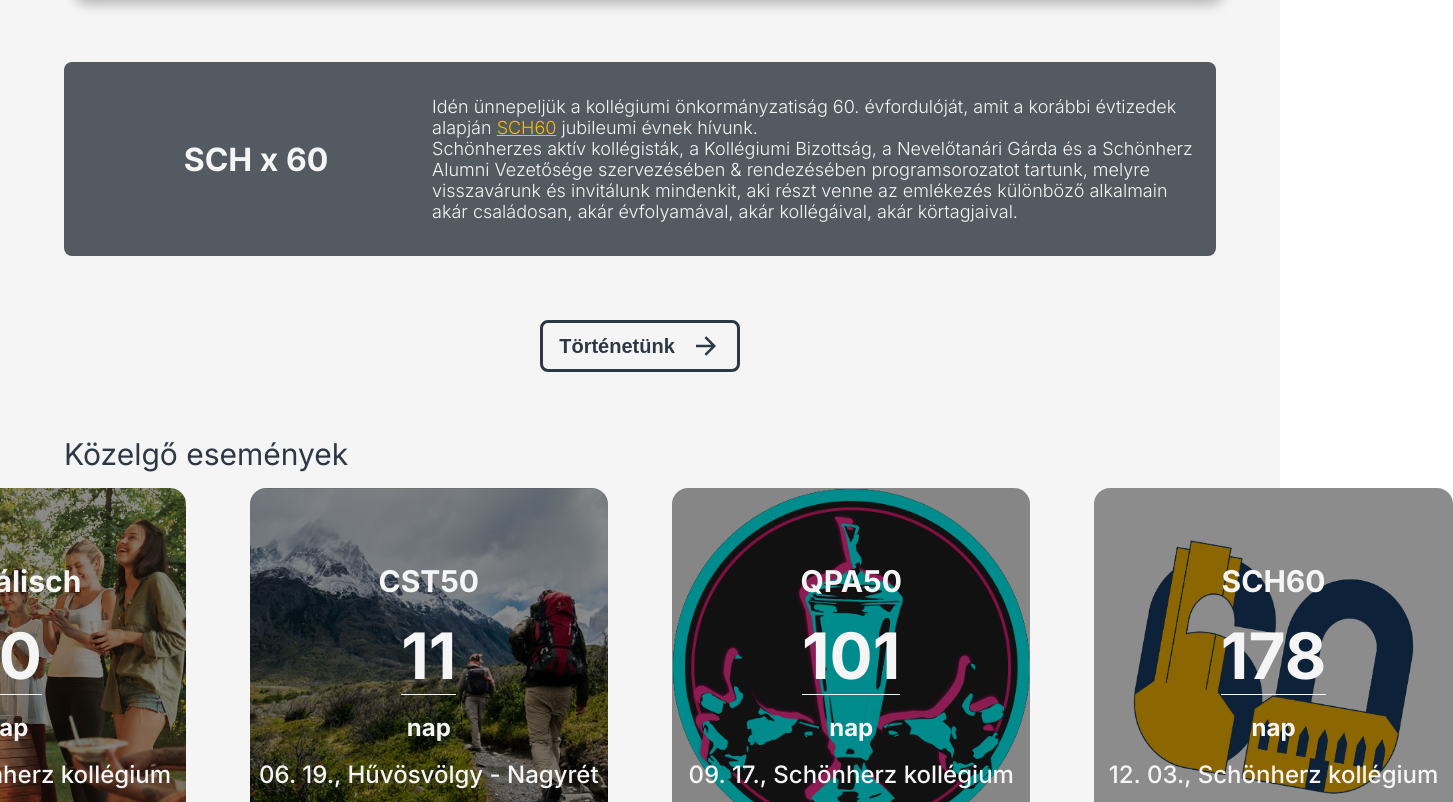
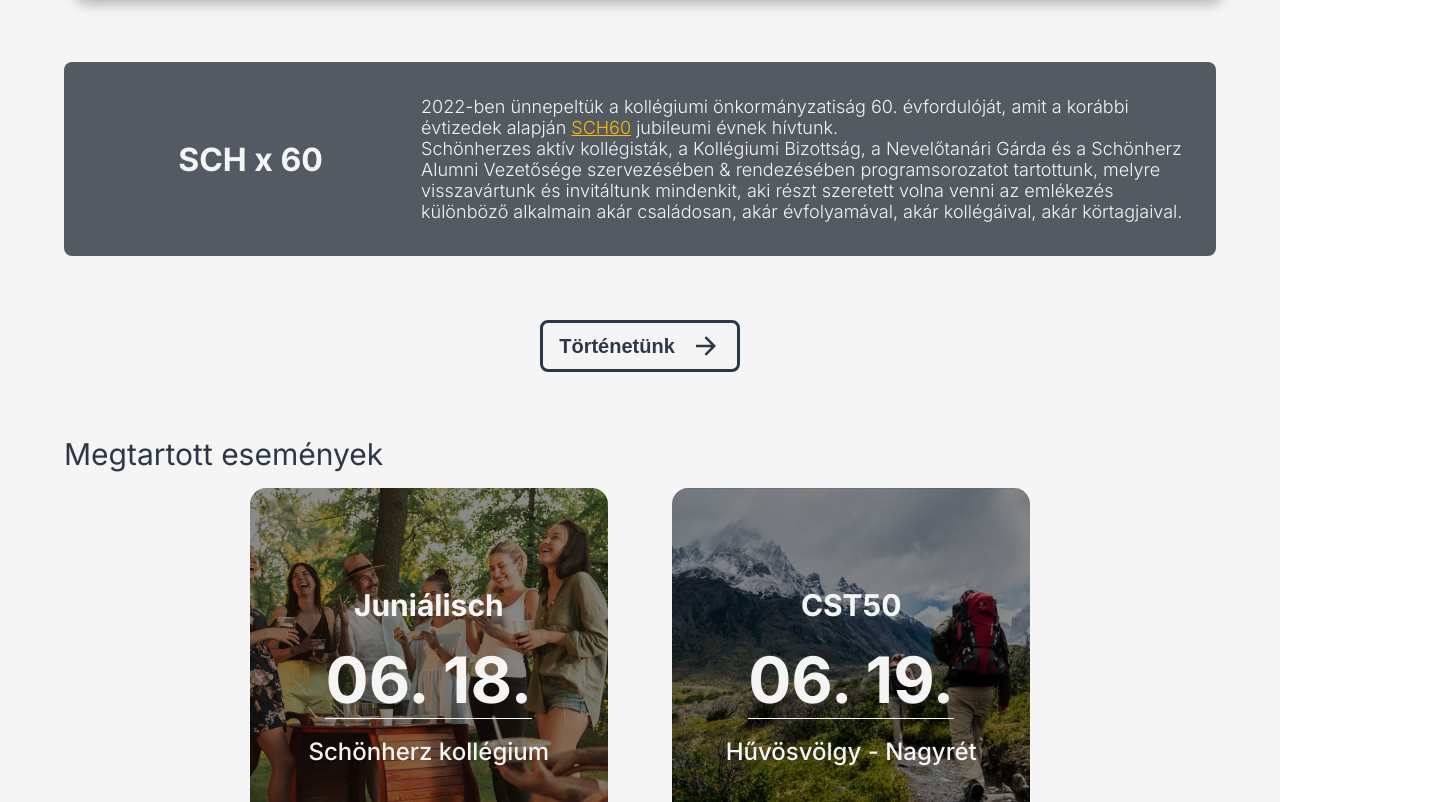
Before and after one commit to kir-dev/sch60, a React (Create React App) app: page / in a window 1280 px wide. Shown: the part 98-900 px from the top of the page, 1453 px wide, since content can reach past the window. Built offline with nearby package versions, Linux system fonts and the light colour scheme; the HTML template or start-up script is replaced by a standard one; a web font is replaced by a local one.

Commit message:
Added past tense to descriptions

```diff
--- a/src/components/elements/Tile.tsx
+++ b/src/components/elements/Tile.tsx
@@ -1,12 +1,12 @@
 import styled from "styled-components";
-import { breakpoints, colors, fontSize, spacing } from "../../utils/theme";
-import { EventType } from "../../utils/types";
-import { FunctionComponent } from "react";
-import { getTileText } from "../../utils/getDaysUntilFromDate";
-import { motion } from "framer-motion";
+import {breakpoints, colors, fontSize, spacing} from "../../utils/theme";
+import {EventType} from "../../utils/types";
+import {FunctionComponent} from "react";
+import {motion} from "framer-motion";
 
 export const TileLayout = styled.div`
   display: flex;
+  flex-wrap: wrap;
   align-items: center;
   justify-content: center;
   gap: 4em;
@@ -58,12 +58,6 @@ const DayCounterLabel = styled.p`
   border-bottom: 1px solid ${colors.themeLight};
 `;
 
-const DayLabel = styled.p`
-  margin: 5% 0 0 0;
-  font-weight: bold;
-  font-size: ${fontSize["2xl"]};
-`;
-
 const EventLocation = styled.p`
   margin: 5% 0 0 0;
   font-weight: 500;
@@ -99,16 +93,13 @@ export const Tile: FunctionComponent<TileProps> = ({ event }) => {
         whileTap={{ scale: 0.9 }}
       >
         <EventName>{event.name}</EventName>
-        <DayCounterLabel>{getTileText(event.date)}</DayCounterLabel>
-        <DayLabel>nap</DayLabel>
-        <EventLocation>
-          {typeof event.date === "string"
+        <DayCounterLabel>{typeof event.date === "string"
             ? event.date
             : event.date.toLocaleDateString("hu-HU", {
-                month: "2-digit",
-                day: "2-digit",
-              })}
-          , {event.location}
+              month: "2-digit",
+              day: "2-digit",
+            })}</DayCounterLabel>
+        <EventLocation>{event.location}
         </EventLocation>
       </TileWrapper>
     </a>
--- a/src/components/pages/AboutUs.tsx
+++ b/src/components/pages/AboutUs.tsx
@@ -14,15 +14,15 @@ const AboutUs: FunctionComponent = () => {
         <FirstSectionContent>
           <h1>Bemutatkozás</h1>
           <p>
-            Idén ünnepeljük a kollégiumi önkormányzatiság 60. évfordulóját, amit
-            a korábbi évtizedek alapján SCH60 jubileumi évnek hívunk.
+            Idén ünnepeltük a kollégiumi önkormányzatiság 60. évfordulóját, amit
+            a korábbi évtizedek alapján SCH60 jubileumi évnek hívtunk.
             <br />
-            Schönherzes aktív kollégisták, a Kollégiumi Bizottság, a
-            Nevelőtanári Gárda és a Schönherz Alumni Vezetősége szervezésében &
-            rendezésében programsorozatot tartunk, melyre visszavárunk és
-            invitálunk mindenkit, aki részt venne az emlékezés különböző
-            alkalmain akár családosan, akár évfolyamával, akár kollégáival, akár
-            körtagjaival.
+              Schönherzes aktív kollégisták, a Kollégiumi Bizottság, a
+              Nevelőtanári Gárda és a Schönherz Alumni Vezetősége szervezésében &
+              rendezésében programsorozatot tartottunk, melyre visszavártunk és
+              invitáltunk mindenkit, aki részt szeretett volna venni az emlékezés különböző
+              alkalmain akár családosan, akár évfolyamával, akár kollégáival, akár
+              körtagjaival.
           </p>
         </FirstSectionContent>
       </FirstSection>
--- a/src/components/pages/Main.tsx
+++ b/src/components/pages/Main.tsx
@@ -17,17 +17,17 @@ const Main: FunctionComponent = () => {
             <h1>SCH x 60</h1>
           </div>
           <p>
-            Idén ünnepeljük a kollégiumi önkormányzatiság 60. évfordulóját, amit
+            2022-ben ünnepeltük a kollégiumi önkormányzatiság 60. évfordulóját, amit
             a korábbi évtizedek alapján{" "}
             <a href={fbPages.sch60} target="_blank" rel="noreferrer">
               <span>SCH60</span>
             </a>{" "}
-            jubileumi évnek hívunk.
+            jubileumi évnek hívtunk.
             <br />
             Schönherzes aktív kollégisták, a Kollégiumi Bizottság, a
             Nevelőtanári Gárda és a Schönherz Alumni Vezetősége szervezésében &
-            rendezésében programsorozatot tartunk, melyre visszavárunk és
-            invitálunk mindenkit, aki részt venne az emlékezés különböző
+            rendezésében programsorozatot tartottunk, melyre visszavártunk és
+            invitáltunk mindenkit, aki részt szeretett volna venni az emlékezés különböző
             alkalmain akár családosan, akár évfolyamával, akár kollégáival, akár
             körtagjaival.
           </p>
@@ -36,14 +36,9 @@ const Main: FunctionComponent = () => {
       <Section>
         <Button to="/rolunk" title="Történetünk" />
       </Section>
-      <Section title="Közelgő események" widthRestriction={true}>
+      <Section title="Megtartott események" widthRestriction={true}>
         <TileLayout>
           {events
-            .filter(
-              (e) =>
-                typeof e.date !== "string" &&
-                Math.ceil((e.date.getTime() - Date.now()) / 86400000) >= 0
-            )
             .map((event) => (
               <Tile key={event.name} event={event} />
             ))}
--- a/src/utils/content.ts
+++ b/src/utils/content.ts
@@ -1,16 +1,16 @@
 import {EventType, TimelineEntity} from "./types";
 
 export const mediaTiles = [
+  {
+    image: "/img/media/junialisch.jpg",
+    name: "Juniálisch",
+    photos_link: "https://spot.sch.bme.hu/photo/2022/20220618_junialisch/"
+  },
   {
     image: "/img/media/cst.jpg",
     name: "Csillagtúra",
     photos_link: "https://spot.sch.bme.hu/photo/2022/20220619_50_jovanazugy_csillagtura",
     video_link: "https://bsstudio.hu/video/csillagtura-2022"
-  },
-  {
-    image: "/img/media/junialisch.jpg",
-    name: "Juniálisch",
-    photos_link: "https://spot.sch.bme.hu/photo/2022/20220618_junialisch/"
   },
   {
     image: "/img/media/qpa.jpg",
@@ -49,7 +49,7 @@ export const events: EventType[] = [
     location: "Hűvösvölgy - Nagyrét",
     image: "/img/events/hiking_stock.jpg",
     description:
-      "50. alkalommal kerül megrendezésre a méltán híres Csillagtúra.",
+      "50. alkalommal került megrendezésre a méltán híres Csillagtúra.",
     link: fbPages.schcst,
   },
   {
@@ -57,7 +57,7 @@ export const events: EventType[] = [
     date: new Date(2022, 8, 17),
     location: "Schönherz kollégium",
     image: "/img/events/qpa.png",
-    description: "Az 50. kari napokat tartjuk a 60. jubileumi évben.",
+    description: "Az 50. kari napokat tartottunk a 60. jubileumi évben.",
     link: fbPages.events.qpa
   },
   {
```
